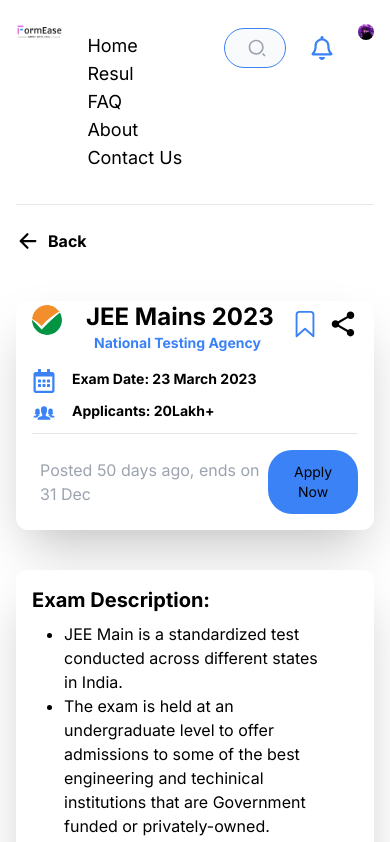
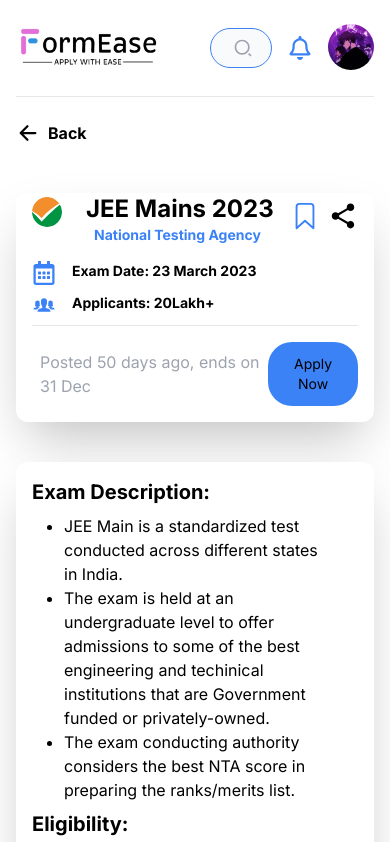
Before and after one commit to allworkdone/intellifill-page, a Next.js app: page / in a window 390 px wide. Shown: the top 842 px of the page. Built offline with nearby package versions, Linux system fonts and the light colour scheme; what @shrutibalasa/tailwind-grid-auto-fit would draw is missing.

Commit message:
intellifill: Navbar Added some Responsiveness

```diff
--- a/app/components/NavBar.js
+++ b/app/components/NavBar.js
@@ -9,11 +9,11 @@
             <header className="bg-white">
                 <div className="w-full max-w-screen-xl p-4 py-6 mx-auto lg:py-8">
                     <div className='flex flex-row gap-6 justify-between'>
-                        <div logo>
+                        <div>
                             <Image src="/logo.png" alt="logo" width={150} height={50} />
                         </div>
-                        <div lists>
-                            <ul className="text-lg my-2 gap-4">
+                        <div>
+                            <ul className="text-lg my-2 gap-4 hidden lg:block md:block">
                                 <li className="inline-block mr-4">
                                     <a href="#" >Home</a>
                                 </li>
@@ -31,9 +31,11 @@
                                 </li>
                             </ul>
                         </div>
-                        <div searchbar>
+
+                        <div className='flex flex-row gap-4'>
+                            <div>
                                 <div className="hidden lg:flex items-center justify-center w-full h-10 pl-3 pr-2 my-1 text-gray-500 border rounded-full bg-gray-50 border-blue-500 focus:outline-none focus:border-blue-500">
-                                <button type="submit" className="inline-flex items-center justify-center w-10 h-10 text-gray-400 hover:bg-gray-100 focus:outline-none">
+                                    <button type="submit" className="inline-flex items-center justify-center w-10 h-10 text-gray-400 focus:outline-none rounded-full">
                                         <RiSearch2Line className="w-5 h-5" />
                                     </button>
                                     <input type="search" name="search" placeholder="Search exams here" className="w-full pl-2 bg-transparent outline-none" />
@@ -44,15 +46,16 @@
                                     </button>
                                 </div>
                             </div>
-                        <div bell>
+                            <div>
                                 <button className="flex justify-center my-3 gap-2">
                                     <FaRegBell className="text-2xl text-blue-500" />
                                 </button>
                             </div>
-                        <div profile>
+                            <div>
                                 <button className="flex justify-center gap-2 ">
                                     <Image src="/profile.png" alt="profile" width={50} height={50} className='rounded-full' />
                                 </button>
+                            </div>
                         </div>
                     </div>
                 </div>
```
Lines whose indentation alone changed are shown as unchanged.
